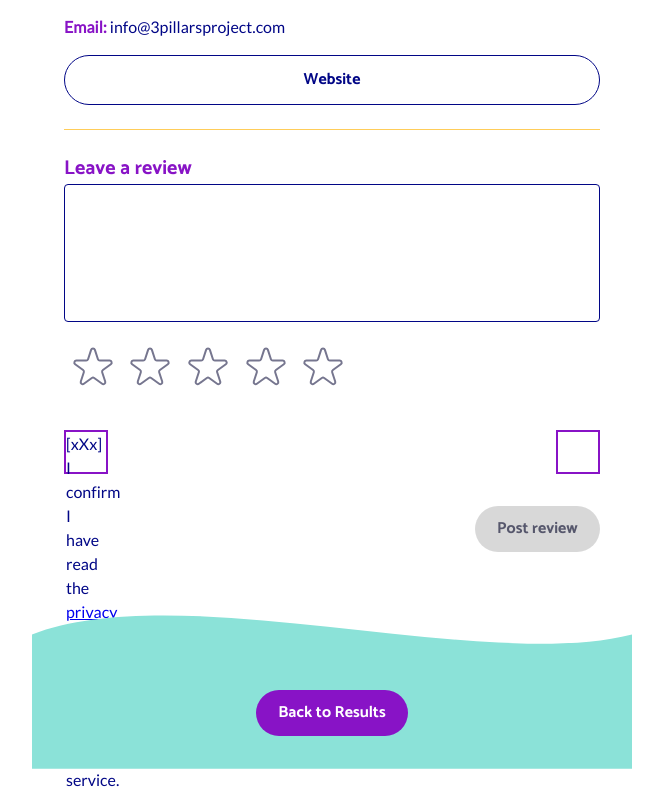
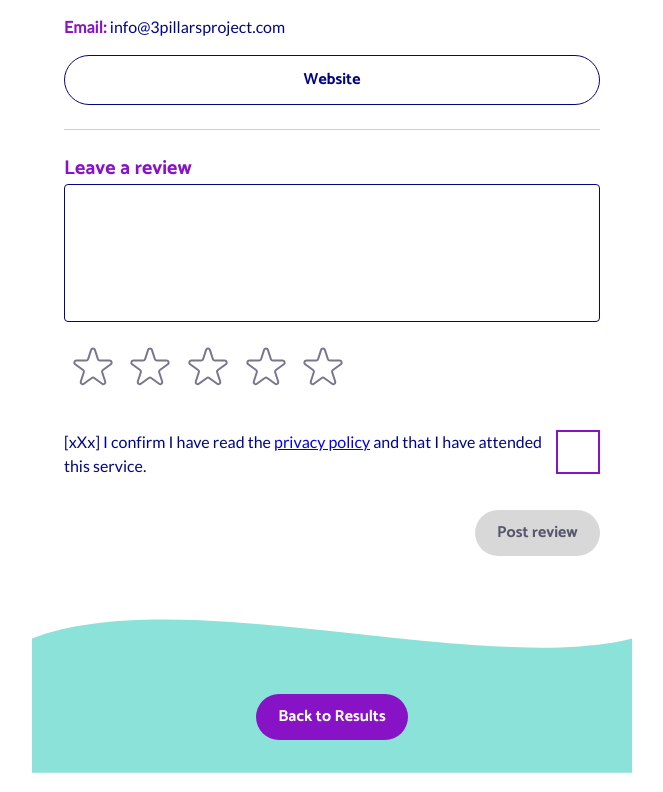
Before and after one commit to neontribe/my-best-life, a Next.js app: page /service/3pillars-project-the-leadership-academy in a window 1280 px wide. Shown: the part 882-1674 px from the top of the page, without its empty margins (308-971 px from the left). Built offline with nearby package versions, Linux system fonts and the light colour scheme.

Commit message:
fix: name checkbox element

```diff
--- a/src/Components/Checkbox.tsx
+++ b/src/Components/Checkbox.tsx
@@ -7,7 +7,18 @@ interface CheckboxProps {
   singleCheckbox?: boolean
 }
 
-const CheckboxItem = styled.li<{ checked: boolean }>`
+const CheckboxBackground = styled.div`
+  align-self: flex-start;
+  background: ${(props) => props.theme.colours.white};
+  border: 2px solid ${(props) => props.theme.colours.purple};
+  cursor: pointer;
+  flex-shrink: 0;
+  height: 44px;
+  margin-left: 0.5rem;
+  width: 44px;
+`
+
+const CheckboxItem = styled.li`
   list-style: none;
   margin-bottom: 1rem;
   min-height: 44px;
@@ -30,23 +41,15 @@ const CheckboxItem = styled.li<{ checked: boolean }>`
     white-space: nowrap; /* added line */
     border: 0;
 
-    &:focus ~ span {
+    &:focus ~ ${CheckboxBackground} {
       outline: 2px dashed ${(props) => props.theme.colours.blue};
       outline-offset: 4px;
     }
-  }
 
-  span {
-    align-self: flex-start;
-    flex-shrink: 0;
-    height: 44px;
-    width: 44px;
-    border: 2px solid ${(props) => props.theme.colours.purple};
-
-    ${(props) =>
-      props.checked
-        ? `background: ${props.theme.colours.purple}`
-        : `background: ${props.theme.colours.white}`}
+    &:checked ~ ${CheckboxBackground} {
+      background: ${(props) => props.theme.colours.purple};
+      transition: 0.3s;
+    }
   }
 
   svg {
@@ -56,16 +59,15 @@ const CheckboxItem = styled.li<{ checked: boolean }>`
 
 export const Checkbox = ({
   label,
-  checked,
   onChange,
   singleCheckbox,
 }: CheckboxProps): JSX.Element => {
   return (
-    <CheckboxItem as={singleCheckbox ? 'div' : 'li'} checked={checked}>
+    <CheckboxItem as={singleCheckbox ? 'div' : 'li'}>
       <label>
         {label}
-        <input type="checkbox" checked={checked} onChange={onChange}></input>
-        <span>
+        <input type="checkbox" onChange={onChange}></input>
+        <CheckboxBackground>
           <svg
             xmlns="http://www.w3.org/2000/svg"
             fill="none"
@@ -79,7 +81,7 @@ export const Checkbox = ({
               d="M5 13l4 4L19 7"
             />
           </svg>
-        </span>
+        </CheckboxBackground>
       </label>
     </CheckboxItem>
   )
```
